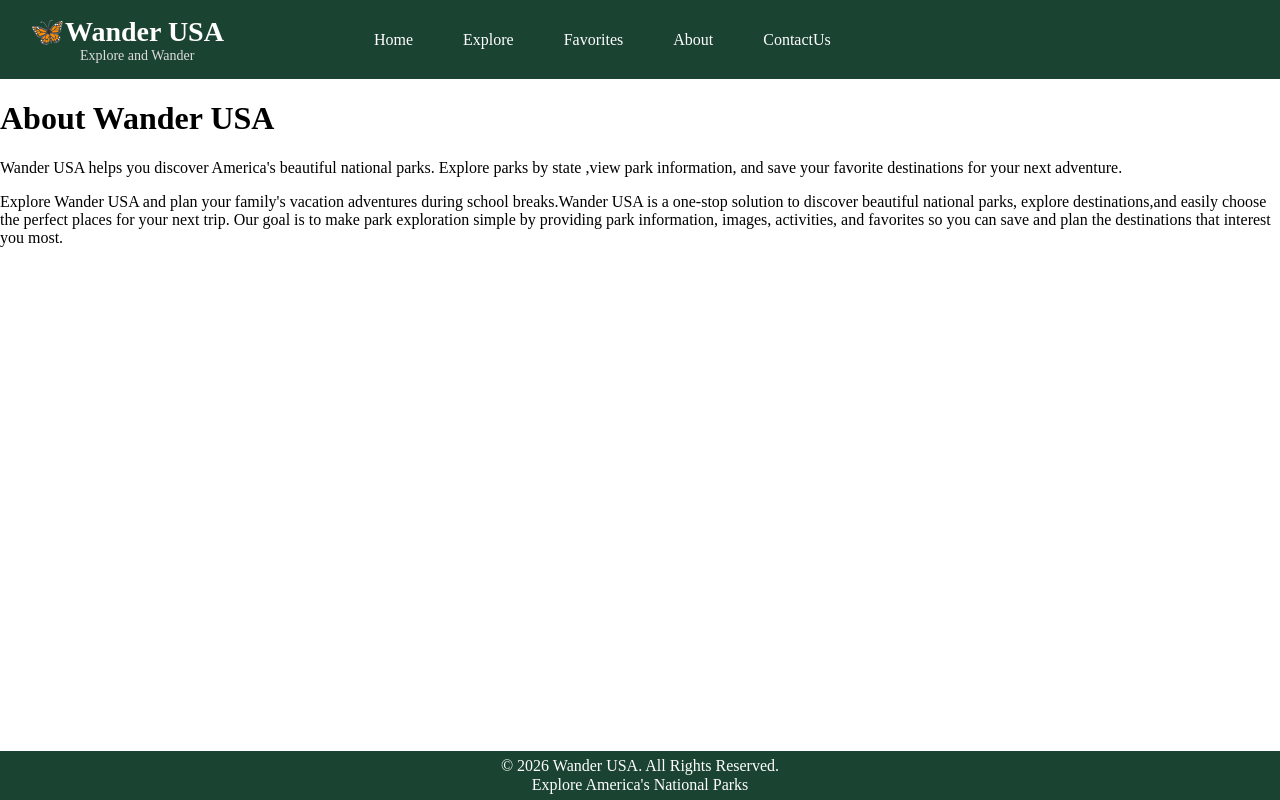
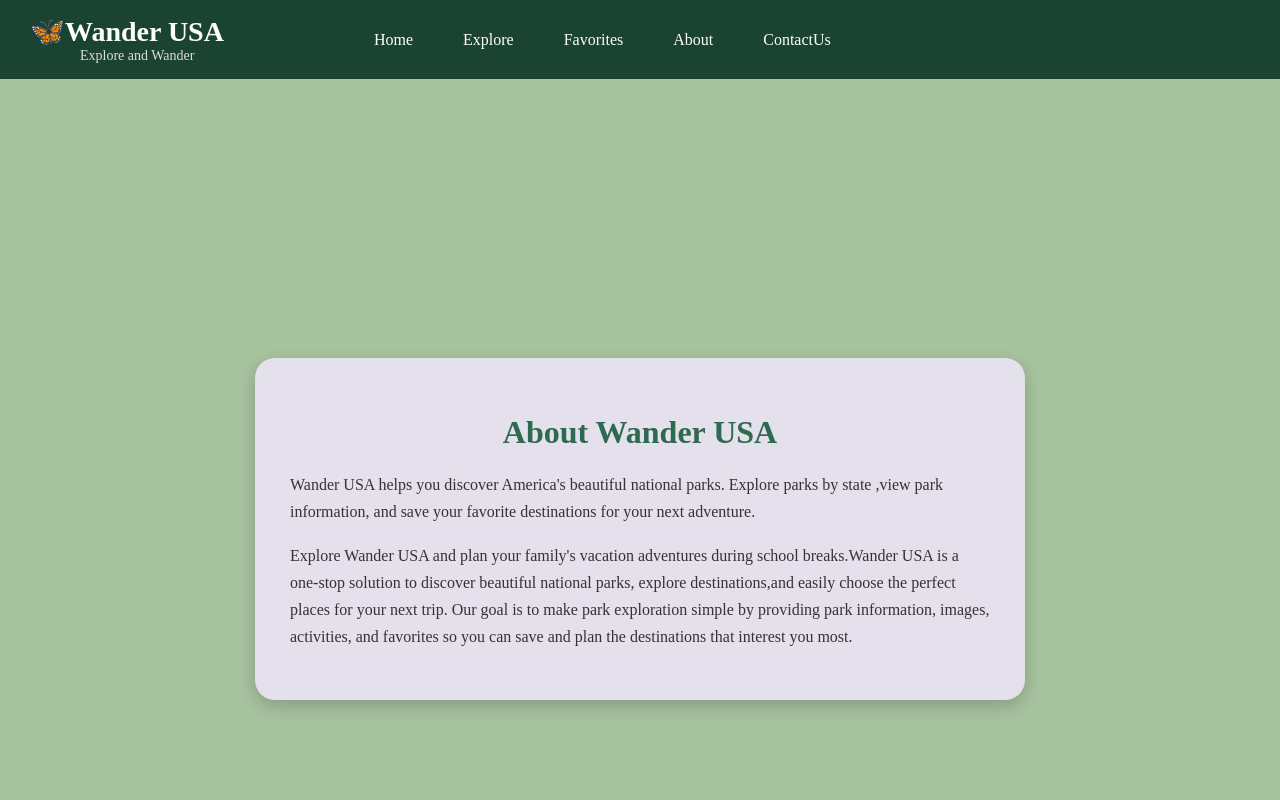
Before and after one commit to nsanthipriya999-wq/SBA-320H, a React (Vite) app: page /about in a window 1280 px wide. Shown: the top 800 px of the page. Built offline with nearby package versions, Linux system fonts and the light colour scheme; no server answers.

Commit message:
about  style

```diff
--- a/src/App.css
+++ b/src/App.css
@@ -266,13 +266,38 @@ body,
   font-size: 14px;
   color: #ddd;
 }
+  /*-----------------about page---------------------------*/
+.about-container{
+background-color: #a8c3a0;
+  min-height: 100vh;
+  padding: 50px;
+  display: flex;
+  justify-content: center;
+  align-items: center;
 
-.about-container{
+}
+.about-card{
+background:#e5e1ec;
+  width: 700px;
+  max-width: 90%;
+  padding: 35px;
+  border-radius: 20px;
+  box-shadow: 0 6px 18px rgba(0,0,0,0.2);
 
 
 }
-.about-card{
+
+.about-card h1 {
+  color: #2d6a4f;
+  text-align: center;
+  margin-bottom: 20px;
+}
 
 
+.about-card p {
+  line-height: 1.7;
+  color: #333;
+  margin-bottom: 15px;
+}
 
-}
+/*------------------Contact Us Card-----------------------------------*/
```
